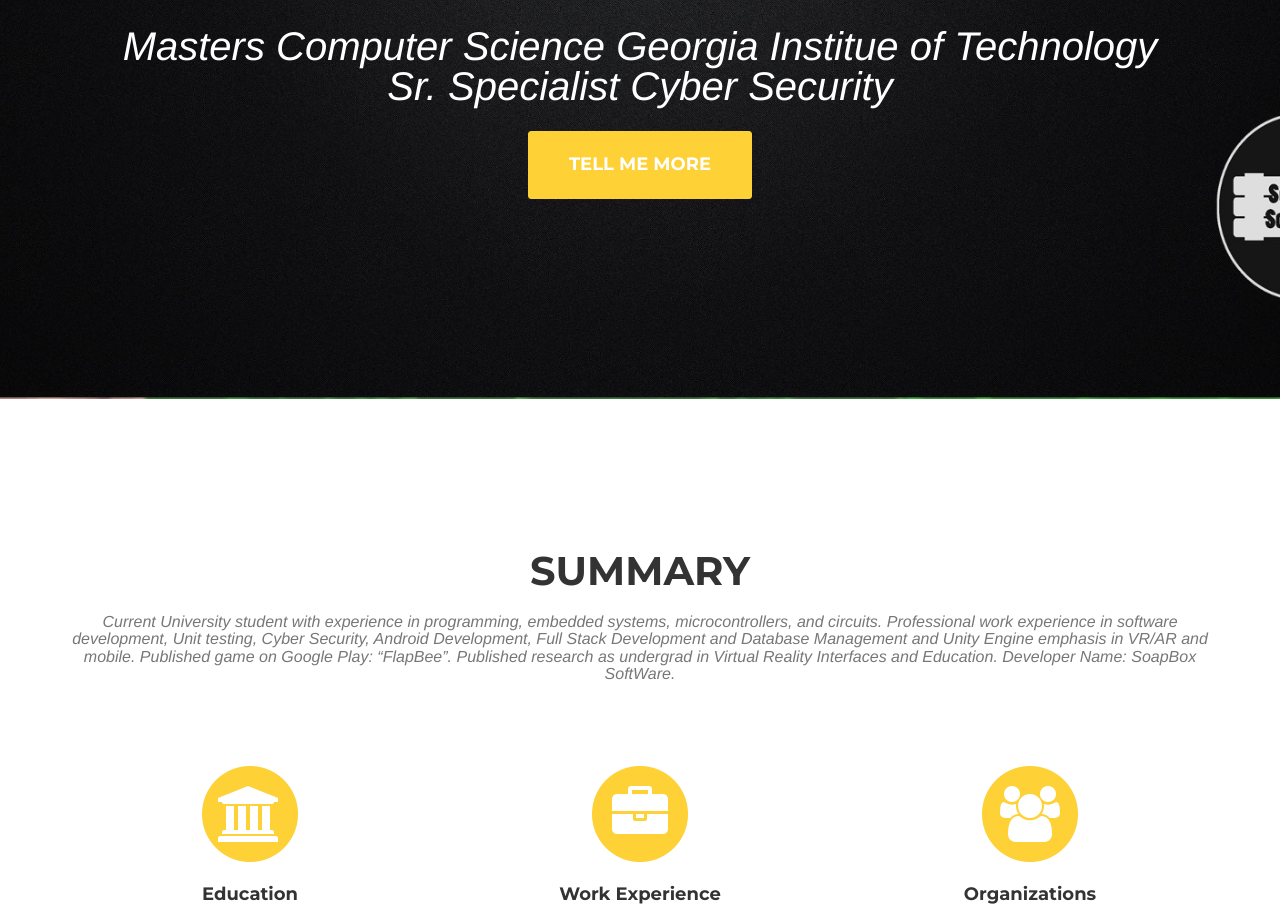
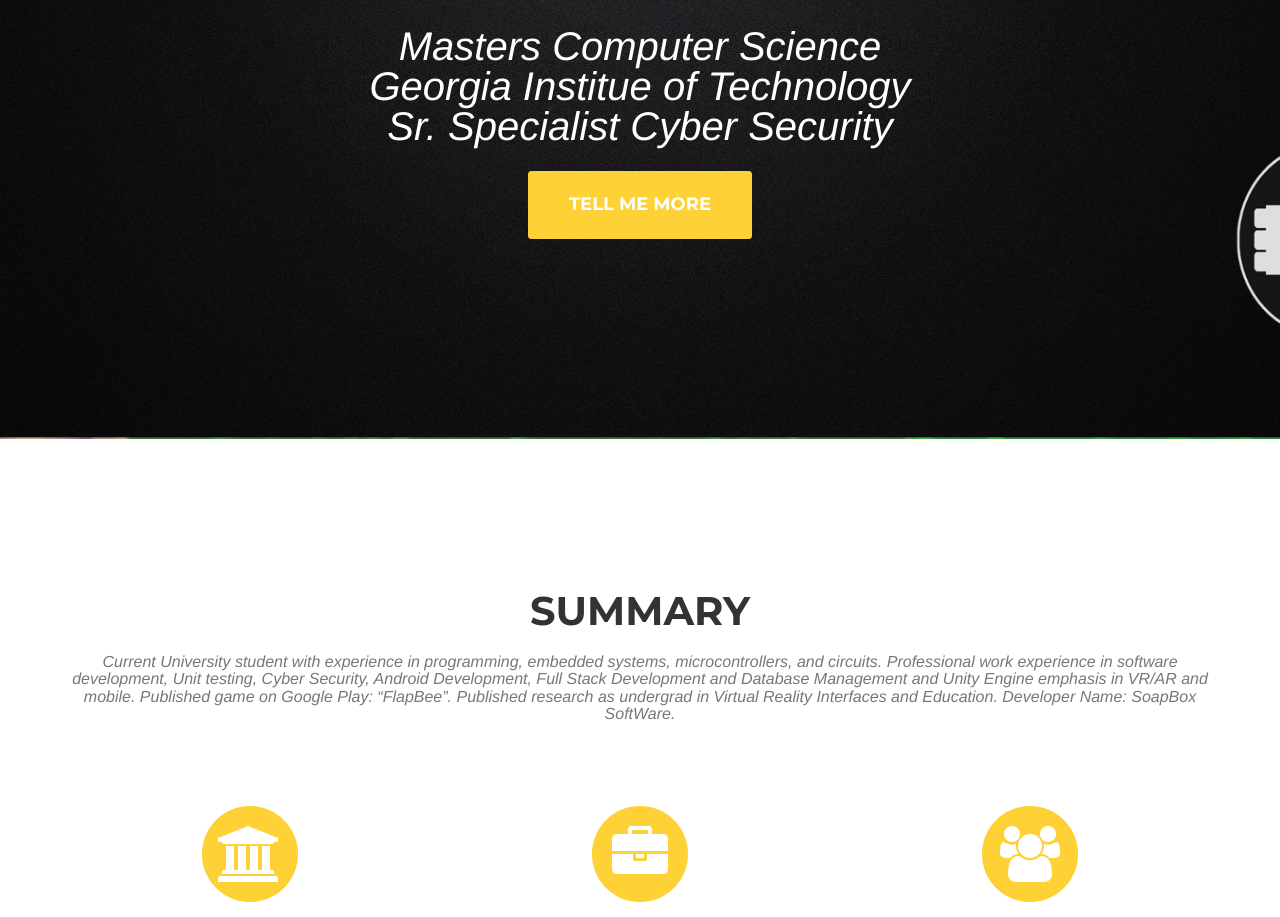
Before and after one commit to mmelatti/mmelatti.github.io, a website: page index.html in a window 1280 px wide. Shown: the part 739-1656 px from the top of the page. Drawn offline with nearby package versions, Linux system fonts and the light colour scheme; a web font is replaced by a local one.

Commit message:
change title

```diff
--- a/index.html
+++ b/index.html
@@ -108,7 +108,7 @@
                 <br>
                 <br>
                 <div class="intro-heading">Michael Melatti</div>
-                <div class="intro-lead-in">Masters Computer Science Georgia Institue of Technology<br>Sr. Specialist Cyber Security</div>
+                <div class="intro-lead-in">Masters Computer Science<br>Georgia Institue of Technology<br>Sr. Specialist Cyber Security</div>
                 <a href="#services" class="page-scroll btn btn-xl">Tell Me More</a>
             </div>
         </div>
```
